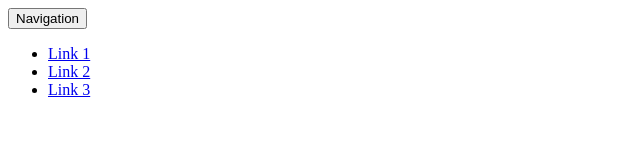
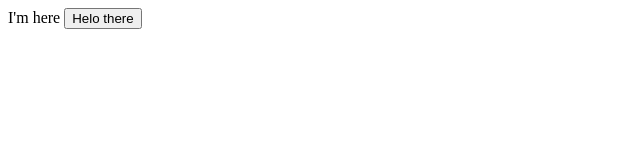
Before and after one commit to helga-khols/experiments, a plain HTML site: page index.html in a window 1280 px wide. Shown: the whole page, without its empty margins (0-640 px from the left). Drawn offline with Linux system fonts and the light colour scheme.

Commit message:
label h1

```diff
--- a/index.html
+++ b/index.html
@@ -7,23 +7,10 @@
     <title>Document</title>
 </head>
 <body>
-    <nav role="navigation">
-  <button
-    type="button"
-    id="nav-toggle"
-    aria-expanded="false"
-    aria-controls="nav-content"
-  >
-    Navigation
-  </button>
-  <div id="nav-content" aria-hidden="true" aria-labelledby="nav-toggle">
-    <ul>
-      <li><a href="#">Link 1</a></li>
-      <li><a href="#">Link 2</a></li>
-      <li><a href="#">Link 3</a></li>
-    </ul>
-  </div>
-</nav>
-<script src="/script.js"></script>
+
+
+<label for="header">I'm here</label>
+<button id="header">Helo there</button>
+
 </body>
 </html>
```
Also changed, not shown: styles.css (line endings or trailing spaces).
